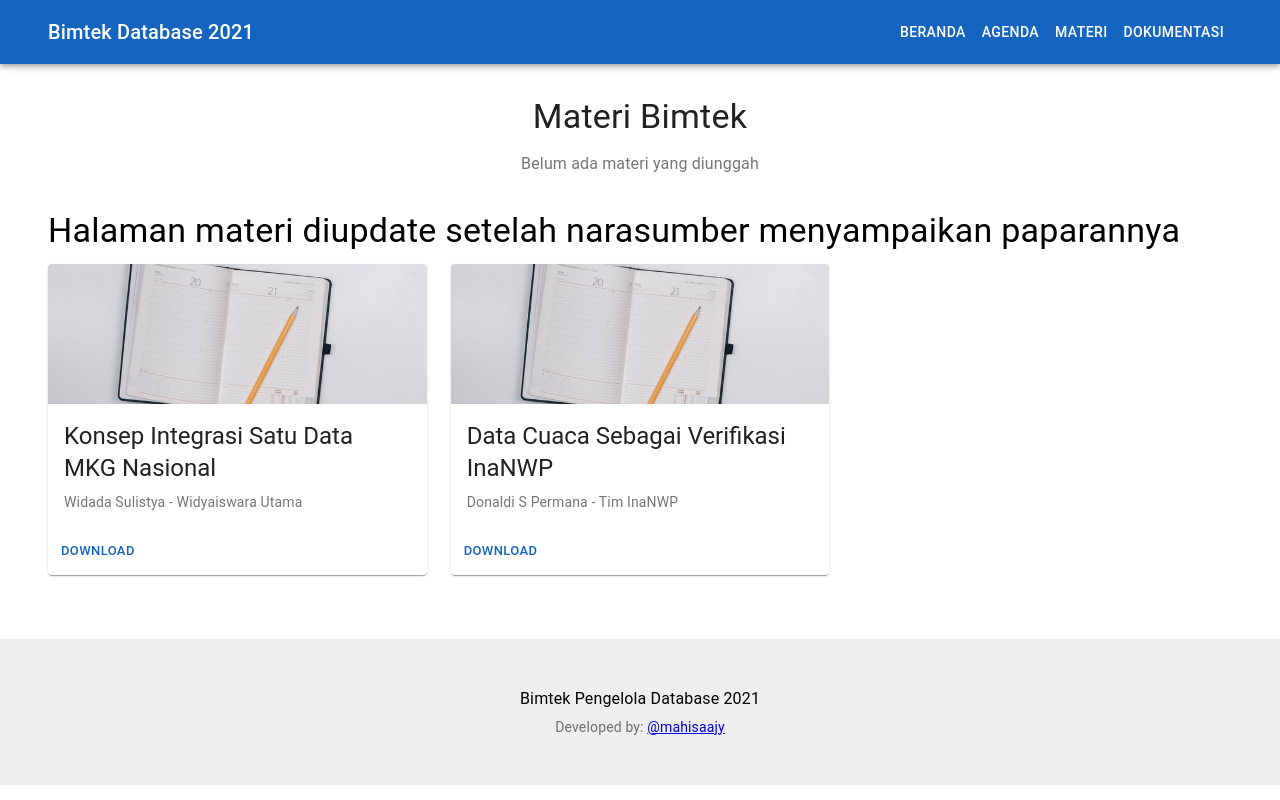
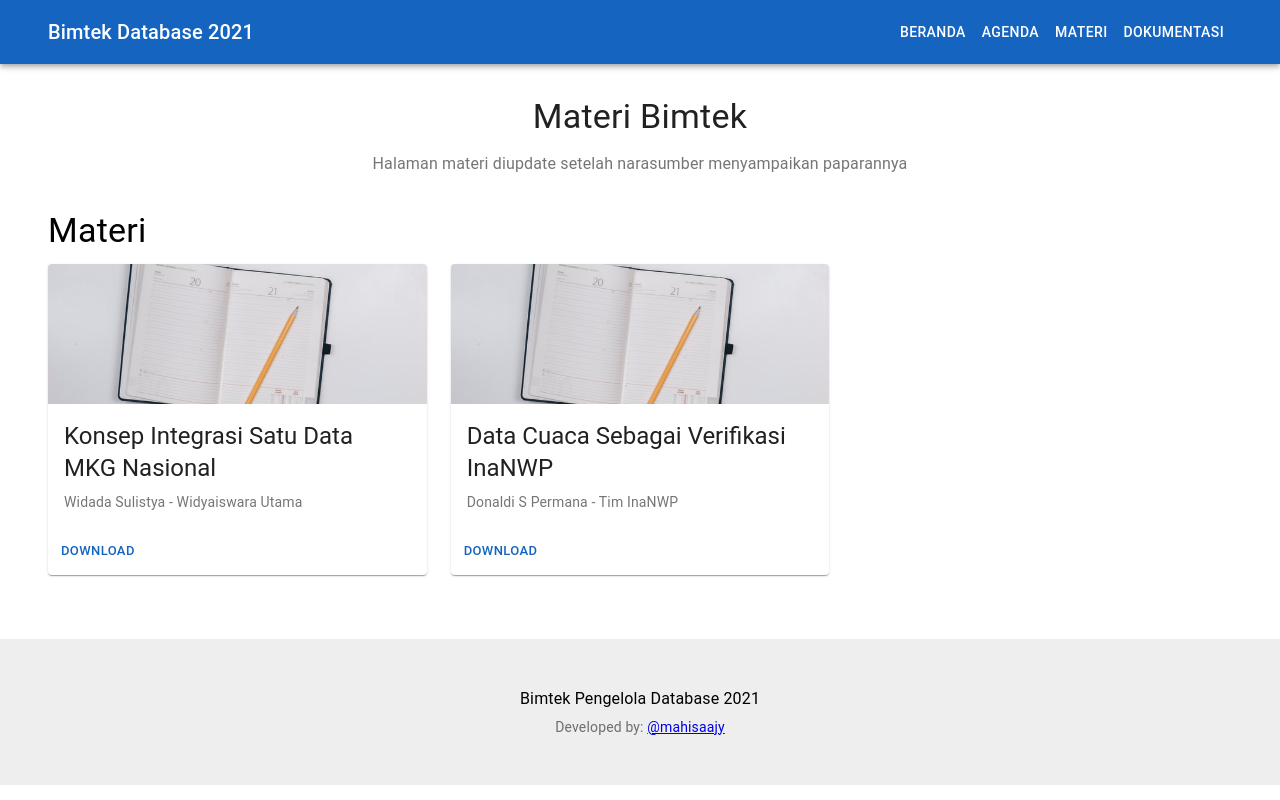
Before and after one commit to mahisaajy/bimtek2021, a React (Create React App) app: page /materi in a window 1280 px wide. Built offline with nearby package versions, Linux system fonts and the light colour scheme.

Commit message:
edit description materi 2

```diff
--- a/src/pages/Materi.tsx
+++ b/src/pages/Materi.tsx
@@ -128,14 +128,14 @@ export default function Materi() {
                 <Typography component="h1" variant="h4" align="center" color="textPrimary" gutterBottom>
                     Materi Bimtek
                 </Typography>
-                <Typography variant="subtitle1" color="textSecondary" align="center">Belum ada materi yang diunggah</Typography>
+                <Typography variant="subtitle1" color="textSecondary" align="center">Halaman materi diupdate setelah narasumber menyampaikan paparannya</Typography>
             </Container>
 
             <Container maxWidth="lg">
 
                 <Container maxWidth="lg">
                     <Typography variant="h4" gutterBottom>
-                        Halaman materi diupdate setelah narasumber menyampaikan paparannya
+                        Materi
                     </Typography>
                     <Grid container spacing={3}>
                         <Grid item xs={12} sm={4} md={4}>
```
